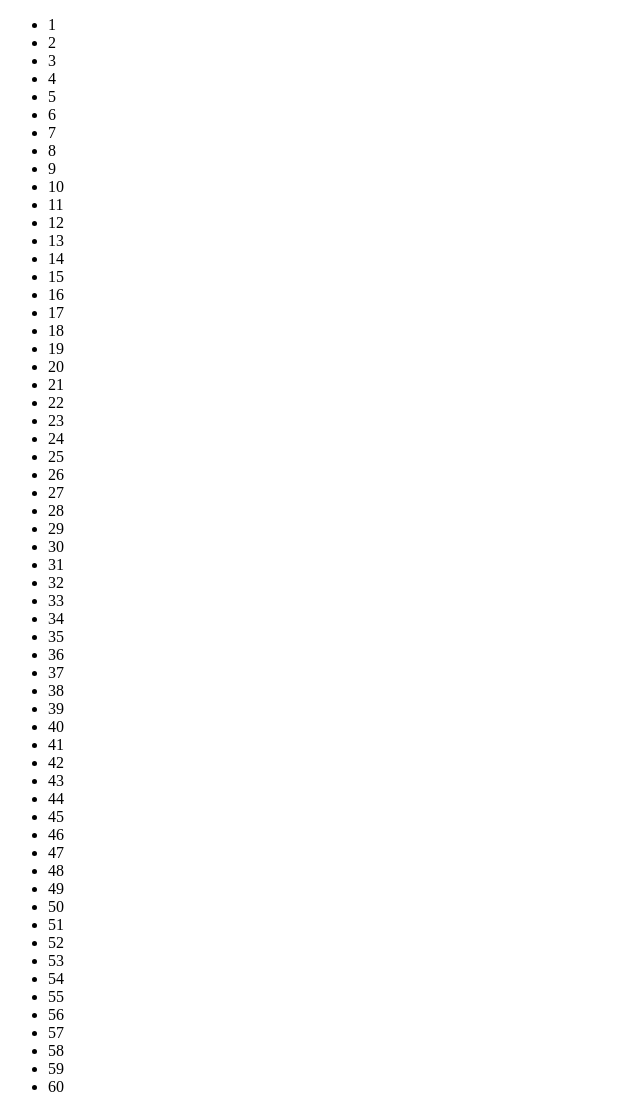
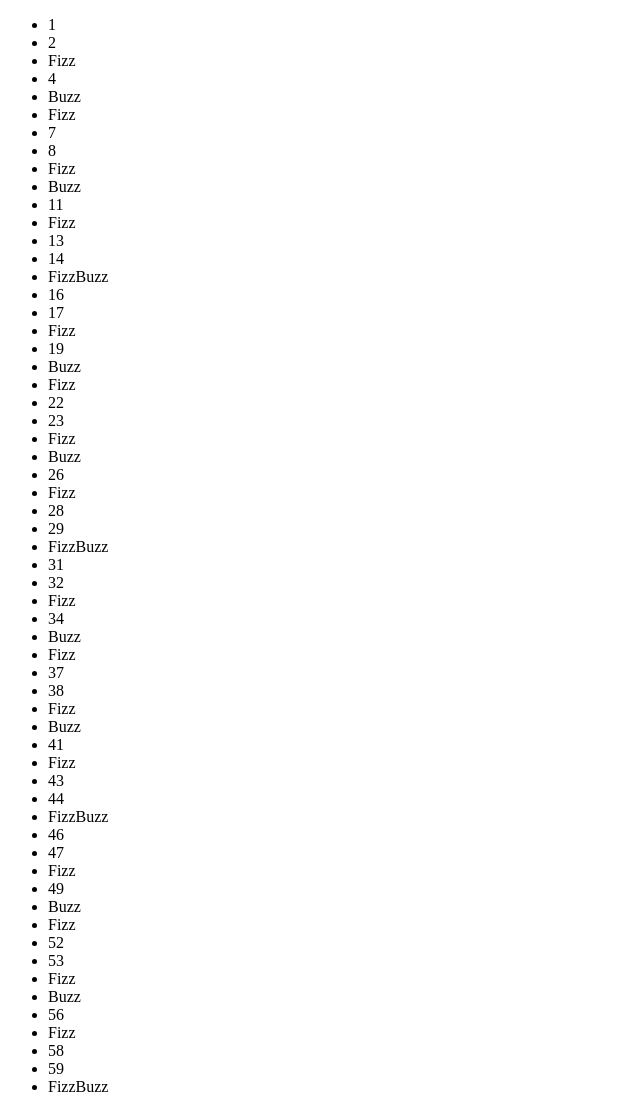
Before and after one commit to DanieleBernassola/js-fizzbuzz, a plain HTML site: page index.html in a window 1280 px wide. Shown: the top 1099 px of the page, without its empty margins (0-640 px from the left). Drawn offline with Linux system fonts and the light colour scheme.

Commit message:
[UPD] Added FizzBuzz list in HTML [BONUS 1]

```diff
--- a/js/main.js
+++ b/js/main.js
@@ -1,17 +1,24 @@
 'use strict';
 
+// CICLO FOR
 for (let i = 1; i <= 100; i++){
+    let fizzbuzzList = i;
+    // CONDIZIONE
     if (i % 3 === 0 && i % 5 === 0) {
         console.log('FizzBuzz');
+        fizzbuzzList = "FizzBuzz";
     } else if (i % 3 === 0) {
         console.log('Fizz');
+        fizzbuzzList = "Fizz";
     } else if (i % 5 === 0){
         console.log('Buzz');
+        fizzbuzzList = "Buzz";
     } else {
-        console.log(i);
+        console.log(fizzbuzzList);
     }
+    // CREO ELEMENTI LISTA IN HTML
     const ul = document.querySelector("ul.list");
     const li = document.createElement('li');
-    li.append(i);
+    li.append(fizzbuzzList);
     ul.append(li);
 }
```
Also changed, not shown: index.html (+1 -0 lines), 1 other file.
